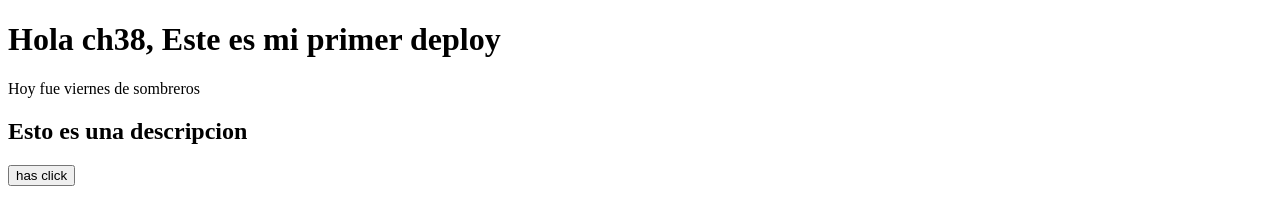
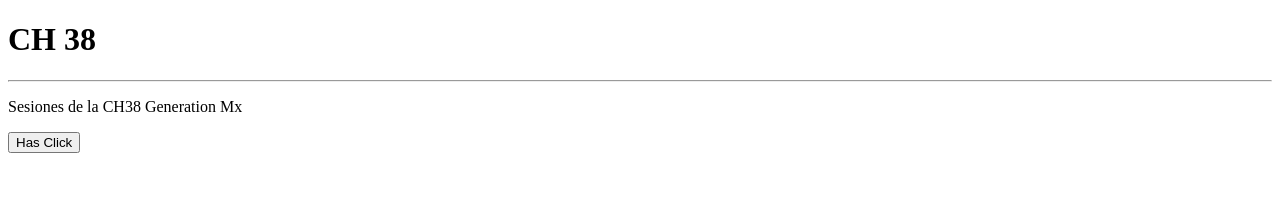
Before and after one commit to JonathanXInformatica/Ch38-sesiones, a plain HTML site: page index.html in a window 1280 px wide. Drawn offline with Linux system fonts and the light colour scheme.

Commit message:
version de html 5 con metas

```diff
--- a/index.html
+++ b/index.html
@@ -1,12 +1,17 @@
 <!DOCTYPE html>
-<html>
-	<head>
-		<title>CH38</title>
-	</head>
-	<body>
-		<h1>Hola ch38, Este es mi primer deploy</h1>
-		<p>Hoy fue viernes de sombreros</p>
-		<h2>Esto es una descripcion</h2>
-		<button>has click</button>
-	</body>
+<html lang="ES">
+  <head>
+    <meta charset="UTF-8" />
+    <meta name="viewport" content="width=device-width, initial-scale=1.0" />
+    <title>Document</title>
+  </head>
+  <body>
+    <main>
+      <h1>CH 38</h1>
+	  <hr>
+      <p>Sesiones de la CH38 Generation Mx</p>
+      <button>Has Click</button>
+    </main>
+    <footer></footer>
+  </body>
 </html>
```
